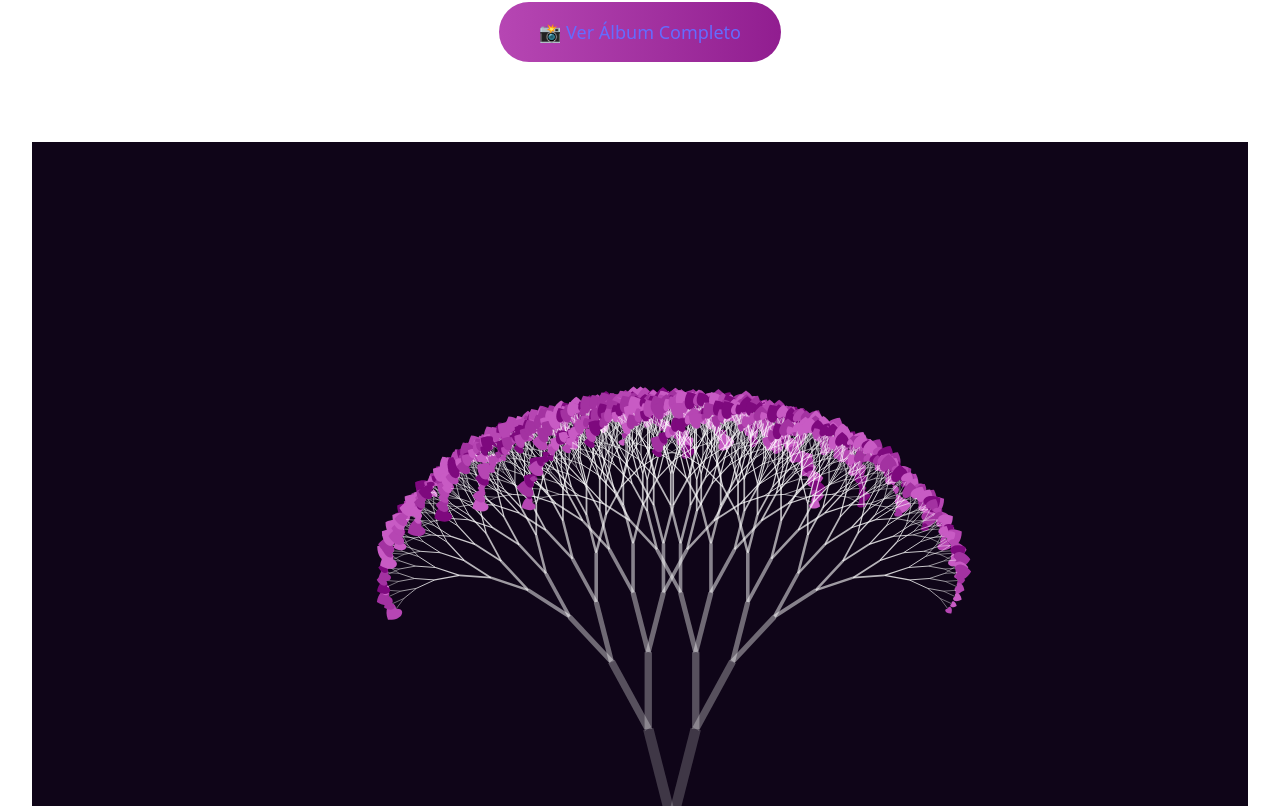
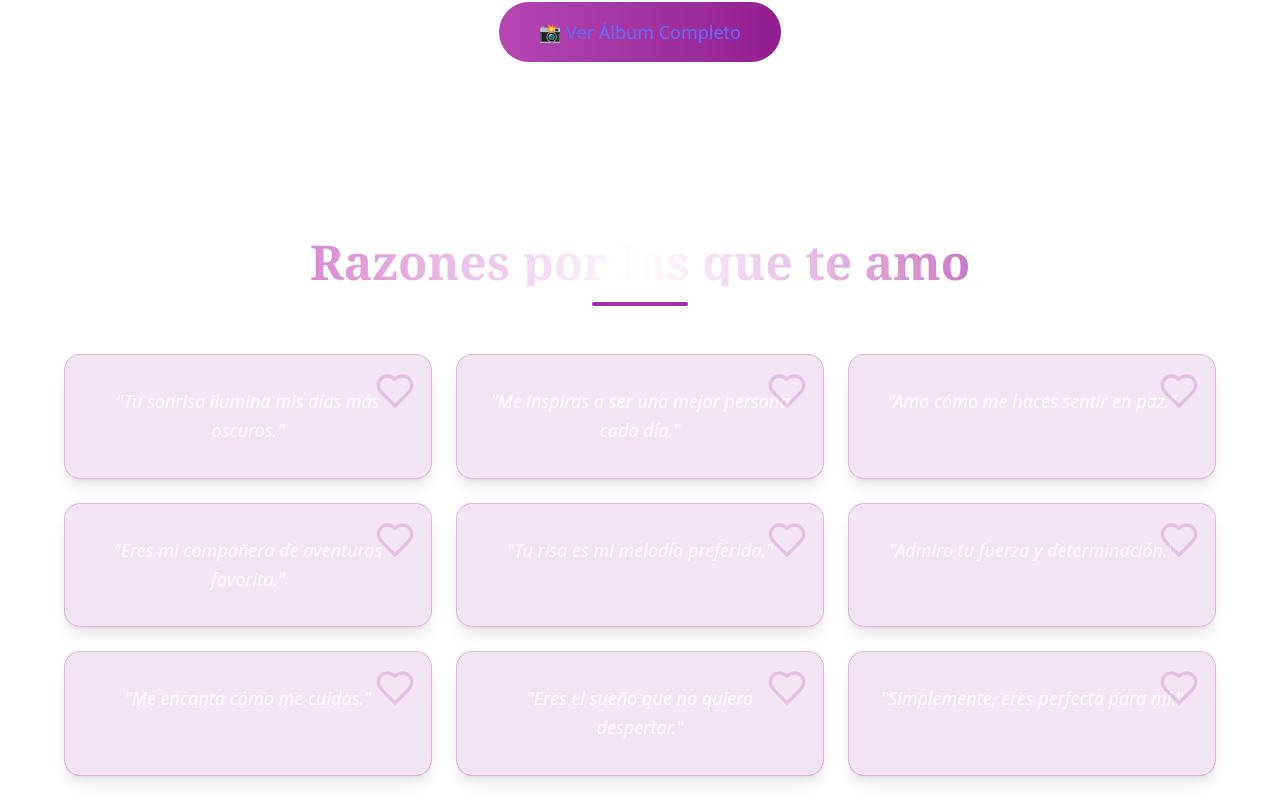
Before and after one commit to skyps2003/LoveCyn, a React (Vite) app in the folder frontend/: page / in a window 1280 px wide. Shown: the part 2974-3780 px from the top of the page. Built offline with nearby package versions, Linux system fonts and the light colour scheme; no server answers.

Commit message:
feat: configure frontend for production

```diff
--- a/frontend/src/App.jsx
+++ b/frontend/src/App.jsx
@@ -3,7 +3,7 @@ import Hero from './components/Hero';
 import Timeline from './components/Timeline';
 import Gallery from './components/Gallery';
 import MessageBoard from './components/MessageBoard';
-import LoveTree from './components/LoveTree';
+import LoveMessages from './components/LoveMessages';
 import FallingFlowers from './components/FallingFlowers';
 import confetti from 'canvas-confetti';
 
@@ -33,7 +33,7 @@ function App() {
 
             <Timeline />
             <Gallery />
-            <LoveTree />
+            <LoveMessages />
             <MessageBoard />
 
             <footer className="py-12 text-center pb-20">
--- /dev/null
+++ b/frontend/src/components/LoveMessages.jsx
@@ -0,0 +1,52 @@
+import React from 'react';
+import { motion } from 'framer-motion';
+import { Heart } from 'lucide-react';
+
+const reasons = [
+    "Tu sonrisa ilumina mis días más oscuros.",
+    "Me inspiras a ser una mejor persona cada día.",
+    "Amo cómo me haces sentir en paz.",
+    "Eres mi compañera de aventuras favorita.",
+    "Tu risa es mi melodía preferida.",
+    "Admiro tu fuerza y determinación.",
+    "Me encanta cómo me cuidas.",
+    "Eres el sueño que no quiero despertar.",
+    "Simplemente, eres perfecta para mí."
+];
+
+const LoveMessages = () => {
+    return (
+        <section className="py-24 px-4 relative z-10">
+            <div className="max-w-4xl mx-auto text-center mb-12">
+                <h2 className="text-3xl md:text-5xl font-serif font-bold text-transparent bg-clip-text bg-gradient-to-r from-[#c85bc4] via-white to-[#b646b3] mb-4">
+                    Razones por las que te amo
+                </h2>
+                <div className="h-1 w-24 bg-[#a332a1] mx-auto rounded-full" />
+            </div>
+
+            <div className="grid grid-cols-1 md:grid-cols-2 lg:grid-cols-3 gap-6 max-w-6xl mx-auto">
+                {reasons.map((text, index) => (
+                    <motion.div
+                        key={index}
+                        initial={{ opacity: 0, y: 20 }}
+                        whileInView={{ opacity: 1, y: 0 }}
+                        viewport={{ once: true }}
+                        transition={{ delay: index * 0.1, duration: 0.5 }}
+                        whileHover={{ scale: 1.02 }}
+                        className="bg-[#7e097e]/10 backdrop-blur-sm border border-[#b646b3]/30 p-8 rounded-2xl relative group hover:bg-[#911d90]/20 transition-all shadow-lg hover:shadow-[#c85bc4]/20"
+                    >
+                        <Heart
+                            className="absolute top-4 right-4 text-[#a332a1]/20 group-hover:text-[#c85bc4]/40 transition-colors"
+                            size={40}
+                        />
+                        <p className="text-lg text-white/90 font-light leading-relaxed italic">
+                            "{text}"
+                        </p>
+                    </motion.div>
+                ))}
+            </div>
+        </section>
+    );
+};
+
+export default LoveMessages;
```
